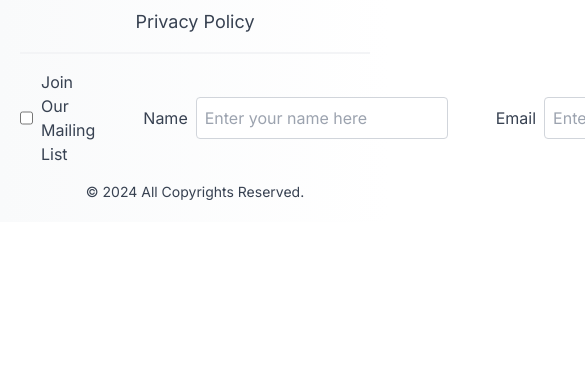
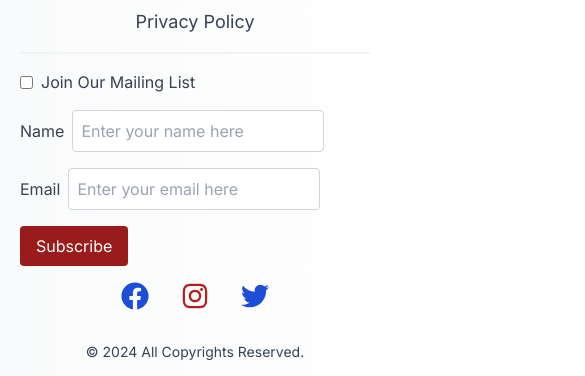
Before and after one commit to AliShiyyab/play-with-next, a Next.js app: page /en/About-Prince-Ghazi in a window 390 px wide. Shown: the part 498-874 px from the top of the page, 585 px wide, since content can reach past the window. Before the commit the page ends 844 px from the top, so only its background shows below. Built offline with nearby package versions, Linux system fonts and the light colour scheme.

Commit message:
fully responsive for the home page

```diff
--- a/src/components/common/footer/join-mail-list-section.tsx
+++ b/src/components/common/footer/join-mail-list-section.tsx
@@ -3,10 +3,10 @@ import {FaFacebook, FaInstagram, FaTwitter} from "react-icons/fa";
 
 export const JoinMailListSection = () => {
     return (
-        <div className={'w-full flex item-start justify-between'}>
+        <div className={'w-full flex flex-col lg:flex-row item-start justify-between gap-4 md:gap-0'}>
             <div className="flex flex-col md:flex-row justify-center">
-                <form className="flex items-center space-x-12">
-                    <div className={"flex flex-row gap-2"}>
+                <form className="flex flex-wrap md:flex-row gap-4 items-starts md:items-center md:space-x-12">
+                    <div className={"flex flex-row gap-2 items-center"}>
                         <input type="checkbox" className="accent-gray-700"/>
                         <span>Join Our Mailing List</span>
                     </div>
@@ -22,10 +22,12 @@ export const JoinMailListSection = () => {
                                placeholder={"Enter your email here"}
                                className="border border-gray-300 p-2 rounded text-gray-700"/>
                     </div>
-                    <button className="text-white px-4 py-2 rounded bg-red-800">Subscribe</button>
+                    <div className={"flex flex-col items-center"}>
+                    <button className="text-white w-fit px-4 py-2 rounded bg-red-800">Subscribe</button>
+                    </div>
                 </form>
             </div>
-            <div className="flex justify-end items-center gap-8">
+            <div className="flex justify-center md:justify-end items-center gap-8">
                 <a href="#" className="text-blue-700 hover:text-gray-900"><FaFacebook size={28}/></a>
                 <a href="#" className="text-red-700 hover:text-gray-900"><FaInstagram size={28}/></a>
                 <a href="#" className="text-blue-700 hover:text-gray-900"><FaTwitter size={28}/></a>
```
